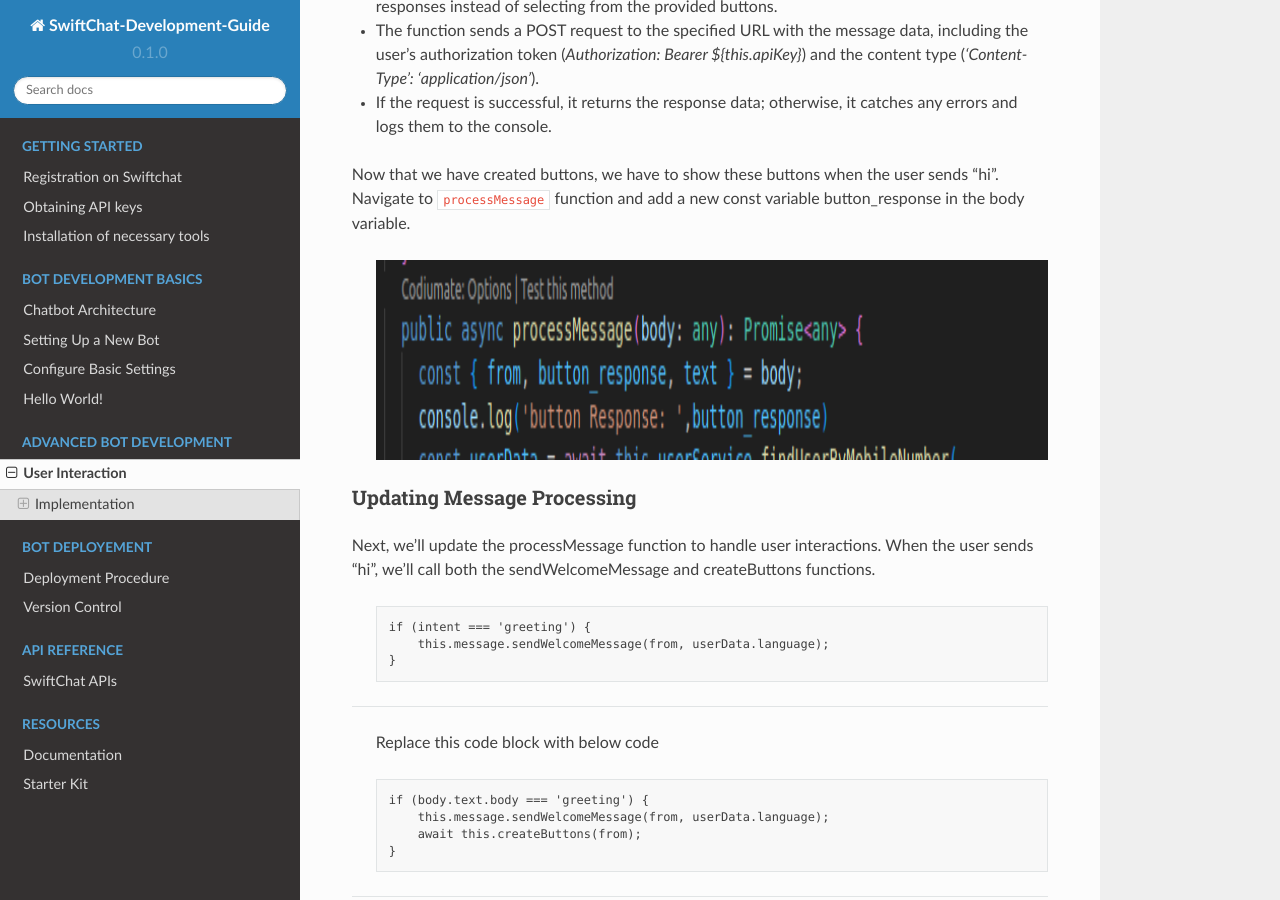
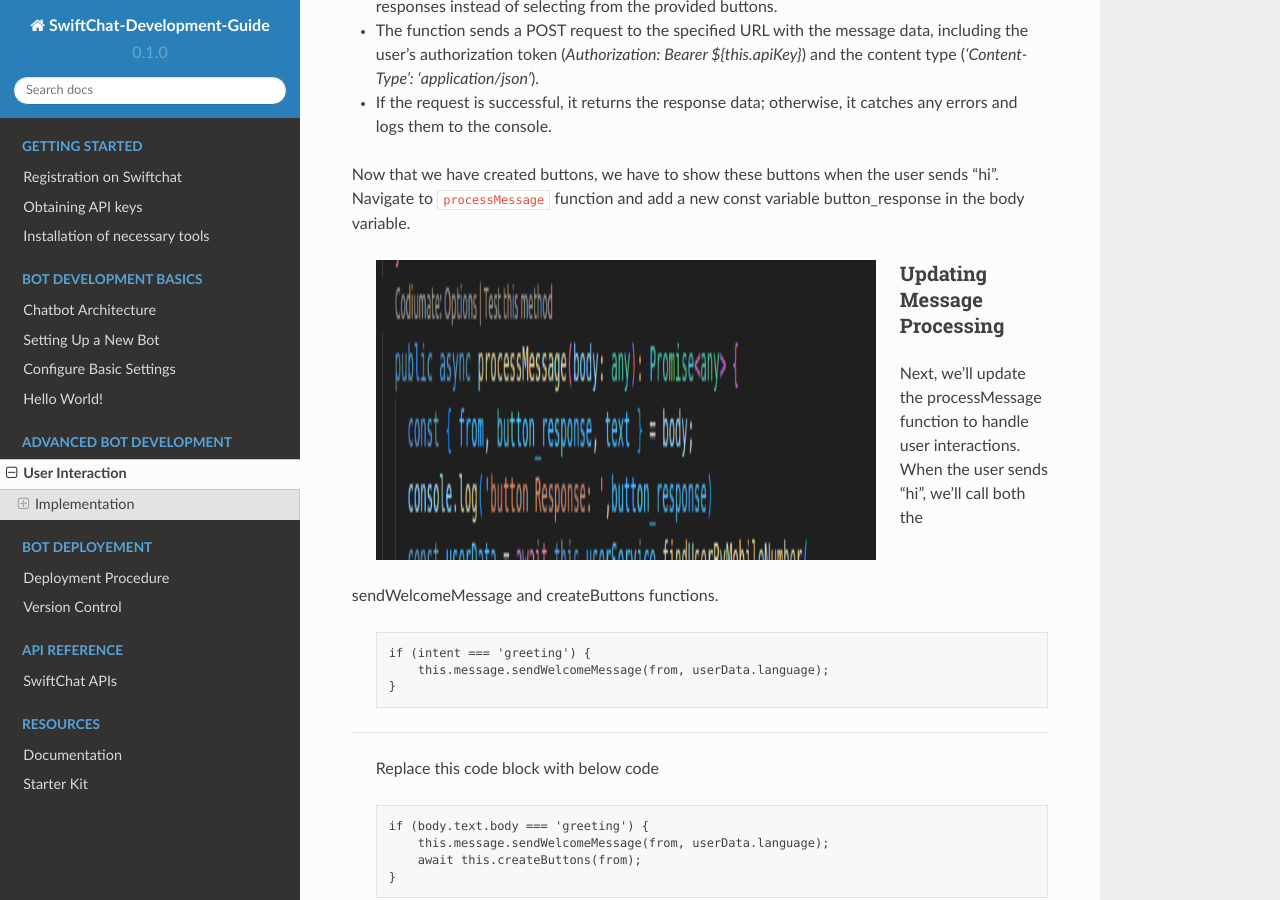
Before and after one commit to Priyanka-sharma181/Chatbot-Development-Guide, a Sphinx documentation site: the page built from docs/source/advance_bot.rst, in a window 1280 px wide and 900 px high, scrolled down 1841 px. Built offline with Sphinx 7.4.7 and the Read the Docs theme 2.0.0, drawn with Linux system fonts in a browser that asks for light colours.

Commit message:
advance bot

```diff
--- a/docs/source/advance_bot.rst
+++ b/docs/source/advance_bot.rst
@@ -85,8 +85,8 @@
 
    .. image:: ../images/other_images/button_response_body.png
         :alt: Deployment Structure
-        :width: 1000
-        :height: 200
+        :width: 500
+        :height: 300
         :align: left
 
 Updating Message Processing
```
